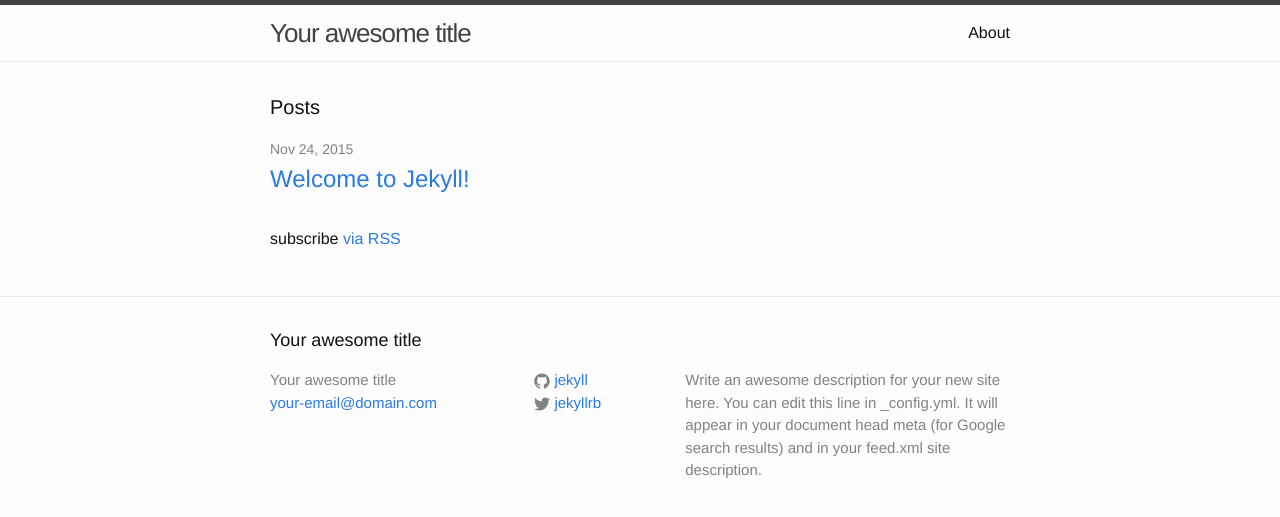
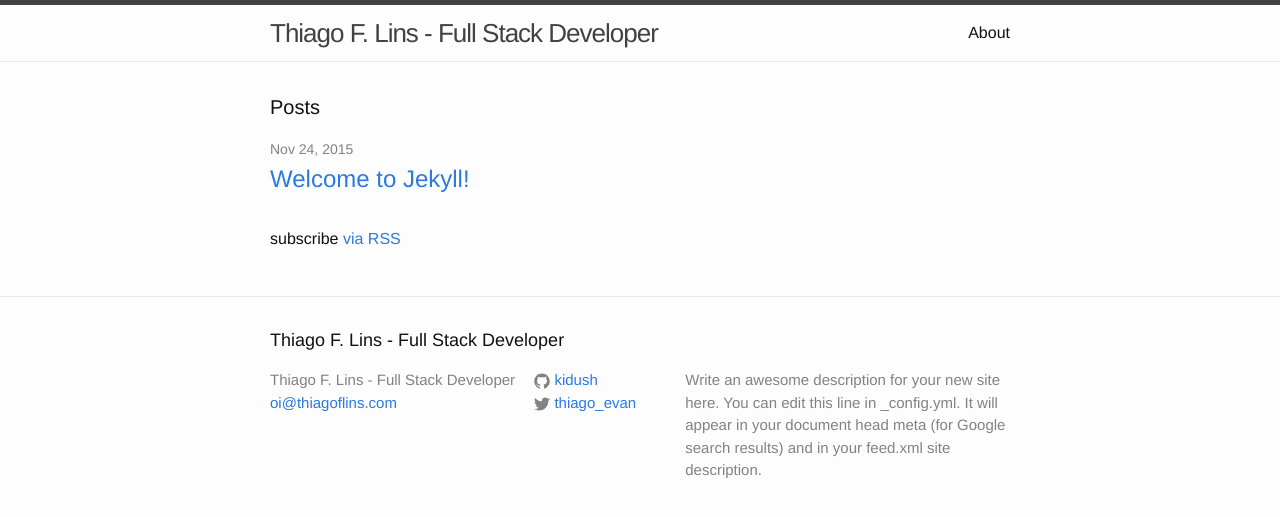
Before and after one commit to kidush/kidush.github.io, a Jekyll site: the page built from index.html, in a window 1280 px wide. Shown: the top 517 px of the page. Built offline with Jekyll 4.4.1, drawn with Linux system fonts in a browser that asks for light colours.

Commit message:
Update config.yml

```diff
--- a/_config.yml
+++ b/_config.yml
@@ -6,16 +6,16 @@
 # 'jekyll serve'. If you change this file, please restart the server process.
 
 # Site settings
-title: Your awesome title
-email: your-email@domain.com
+title: Thiago F. Lins - Full Stack Developer
+email: oi@thiagoflins.com
 description: > # this means to ignore newlines until "baseurl:"
   Write an awesome description for your new site here. You can edit this
   line in _config.yml. It will appear in your document head meta (for
   Google search results) and in your feed.xml site description.
 baseurl: "" # the subpath of your site, e.g. /blog
-url: "http://yourdomain.com" # the base hostname & protocol for your site
-twitter_username: jekyllrb
-github_username:  jekyll
+url: "http://thiagoflins.com" # the base hostname & protocol for your site
+twitter_username: thiago_evan
+github_username:  kidush
 
 # Build settings
 markdown: kramdown
```
